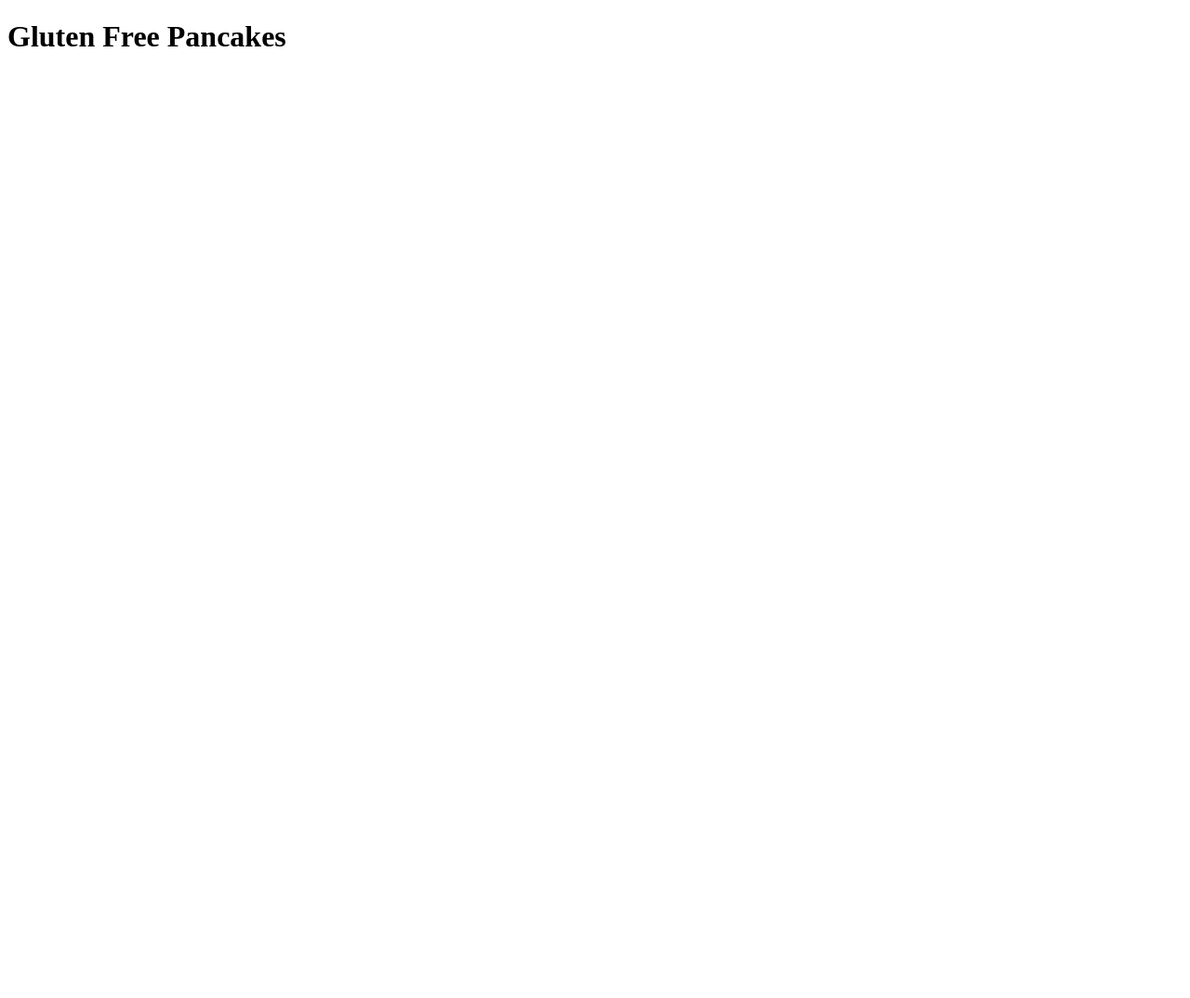
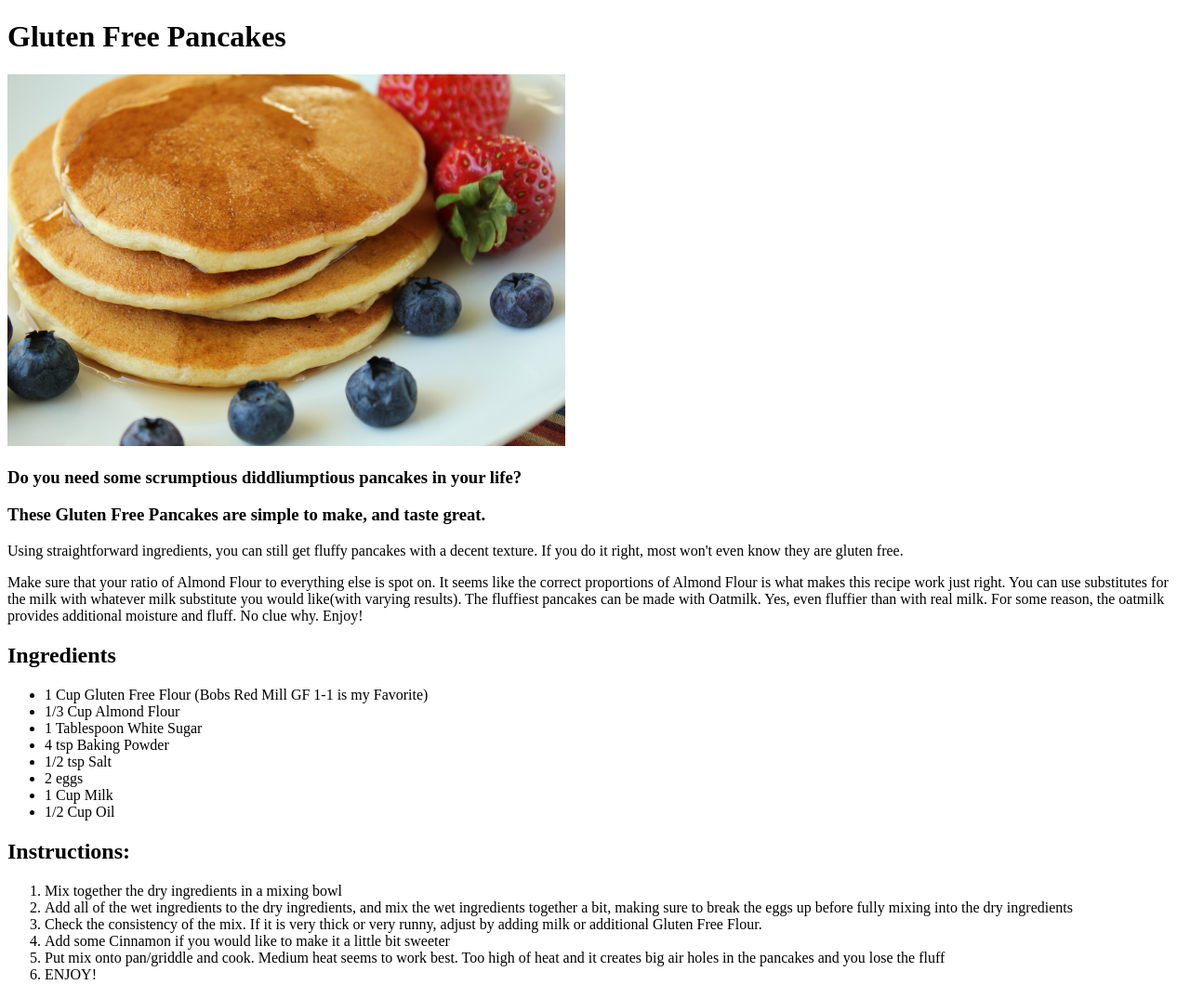
Before and after one commit to EvanGrace25/odin-recipes, a plain HTML site: page recipes/gfpancakes.html in a window 1280 px wide. Shown: the whole page at 93% size. Before the commit the page ends 800 px from the top, so only its background shows below. Drawn offline with Linux system fonts and the light colour scheme.

Commit message:
Fully create the GF Pancakes recipes
Add image and full recipe to GF Pancakes page

```diff
--- a/recipes/gfpancakes.html
+++ b/recipes/gfpancakes.html
@@ -7,5 +7,37 @@
 </head>
 <body>
     <h1>Gluten Free Pancakes</h1>
+    <p>
+        <img src="../images/gfpancakes.jpg" alt="Gluten Free Pancake Stack" height="400">
+    </p>
+    <h3>Do you need some scrumptious diddliumptious pancakes in your life?</h3>
+    <h3>These Gluten Free Pancakes are simple to make, and taste great.</h3>
+    <p>
+        Using straightforward ingredients, you can still get fluffy pancakes with a decent texture. If you do it right, most won't even know they are gluten free.
+    </p>
+    <p>
+        Make sure that your ratio of Almond Flour to everything else is spot on. It seems like the correct proportions of Almond Flour is what makes this recipe work just right. You can use substitutes for the milk with whatever milk substitute you would like(with varying results). The fluffiest pancakes can be made with Oatmilk. Yes, even fluffier than with real milk. For some reason, the oatmilk provides additional moisture and fluff. No clue why. Enjoy!
+    </p>
+    <h2>Ingredients</h2>
+    <ul>
+        <li>1 Cup Gluten Free Flour (Bobs Red Mill GF 1-1 is my Favorite)</li>
+        <li>1/3 Cup Almond Flour</li>
+        <li>1 Tablespoon White Sugar</li>
+        <li>4 tsp Baking Powder</li>
+        <li>1/2 tsp Salt</li>
+        <li>2 eggs</li>
+        <li>1 Cup Milk</li>
+        <li>1/2 Cup Oil</li>
+    </ul>
+
+    <h2>Instructions:</h2>
+    <ol>
+        <li>Mix together the dry ingredients in a mixing bowl</li>
+        <li>Add all of the wet ingredients to the dry ingredients, and mix the wet ingredients together a bit, making sure to break the eggs up before fully mixing into the dry ingredients</li>
+        <li>Check the consistency of the mix. If it is very thick or very runny, adjust by adding milk or additional Gluten Free Flour.</li>
+        <li>Add some Cinnamon if you would like to make it a little bit sweeter</li>
+        <li>Put mix onto pan/griddle and cook. Medium heat seems to work best. Too high of heat and it creates big air holes in the pancakes and you lose the fluff</li>
+        <li>ENJOY!</li>
+    </ol>
 </body>
 </html>
```
Also changed, not shown: images/gfpancakes.jpg (added).
